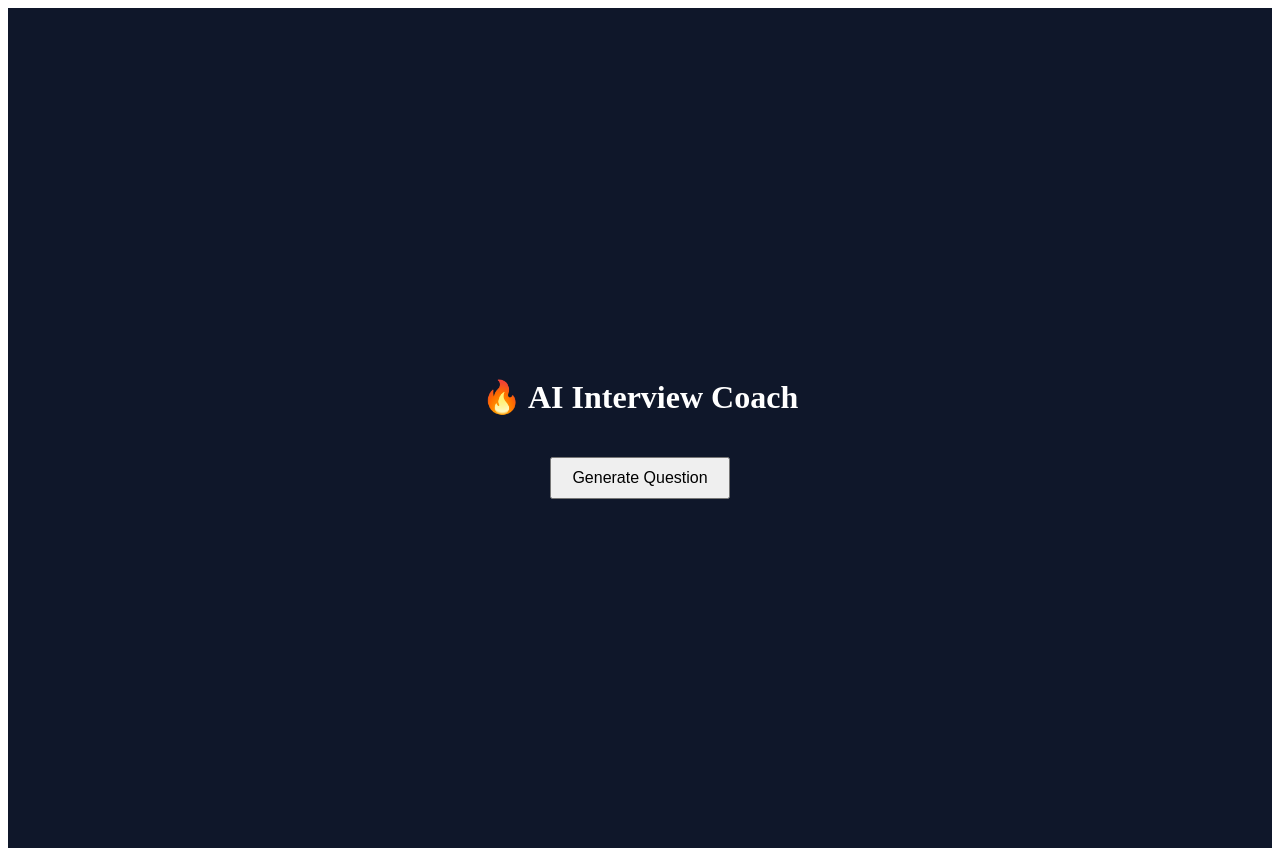
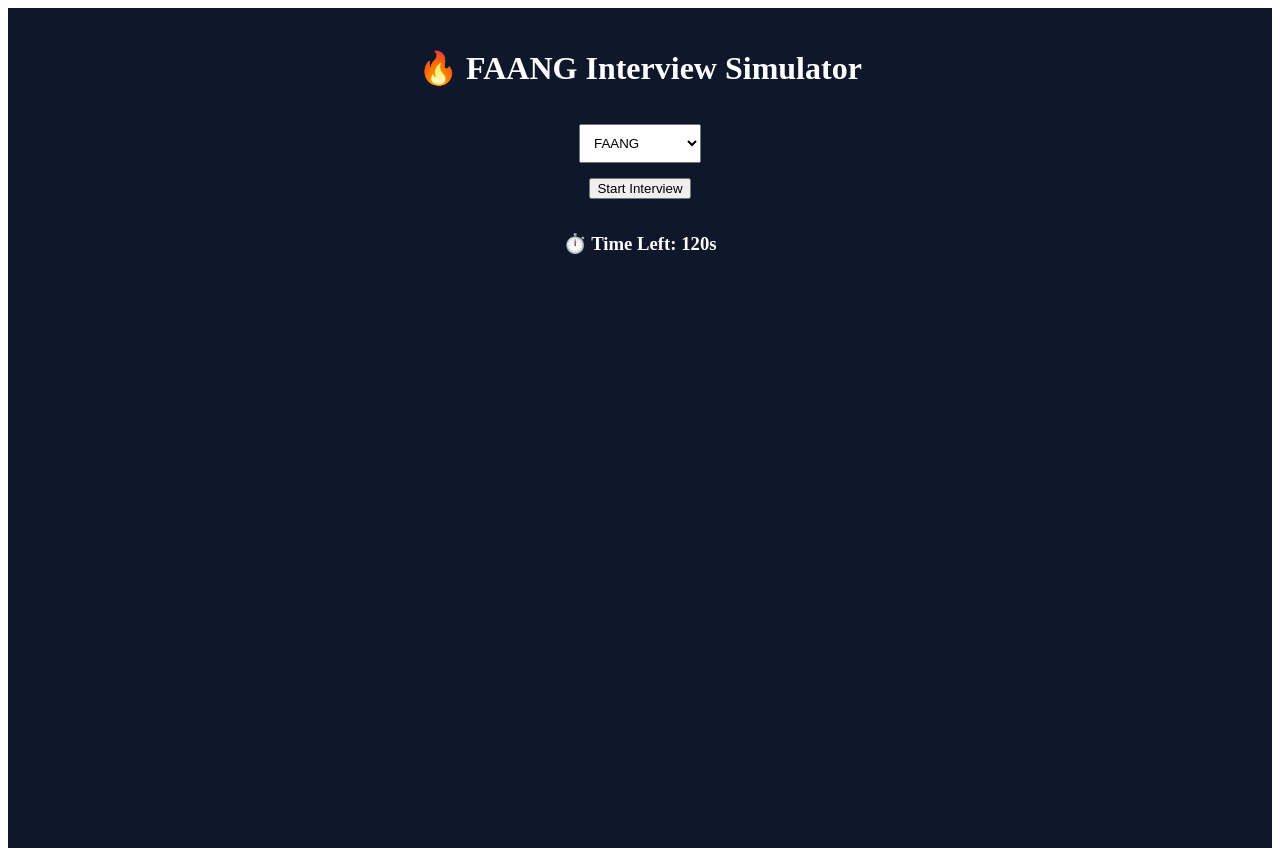
Before and after one commit to Rakesh051204/Kin-max-ai, a React (Vite) app: page / in a window 1280 px wide. Built offline with nearby package versions, Linux system fonts and the light colour scheme.

Commit message:
Update App.jsx

```diff
--- a/src/App.jsx
+++ b/src/App.jsx
@@ -4,120 +4,116 @@
   const [question, setQuestion] = useState("");
   const [answer, setAnswer] = useState("");
   const [feedback, setFeedback] = useState("");
-  const [loadingQ, setLoadingQ] = useState(false);
-  const [loadingF, setLoadingF] = useState(false);
+  const [loading, setLoading] = useState(false);
+  const [mode, setMode] = useState("FAANG");
+  const [timer, setTimer] = useState(120);
 
-  // ✅ AI Question
+  // ⏱️ Timer
+  const startTimer = () => {
+    let time = 120;
+    const interval = setInterval(() => {
+      time--;
+      setTimer(time);
+
+      if (time <= 0) {
+        clearInterval(interval);
+        getFeedback();
+      }
+    }, 1000);
+  };
+
+  // 🎯 Generate Question (FAANG LEVEL)
   const generateQuestion = async () => {
-    setLoadingQ(true);
+    setLoading(true);
     setFeedback("");
+    setAnswer("");
+    setTimer(120);
+    startTimer();
 
     try {
       const res = await fetch("/api/question", {
-        method: "POST"
+        method: "POST",
+        headers: { "Content-Type": "application/json" },
+        body: JSON.stringify({ mode }),
       });
 
       const data = await res.json();
       setQuestion(data.text);
-      setAnswer("");
     } catch (err) {
       setQuestion("Error generating question");
     }
 
-    setLoadingQ(false);
+    setLoading(false);
   };
 
-  // ✅ AI Feedback
+  // 🧠 Get AI Feedback
   const getFeedback = async () => {
     if (!answer) {
-      setFeedback("⚠️ Please write an answer first.");
+      setFeedback("Please write an answer first.");
       return;
     }
 
-    setLoadingF(true);
-
-    try {
     const res = await fetch("/api/feedback", {
       method: "POST",
-        headers: {
-          "Content-Type": "application/json"
-        },
-        body: JSON.stringify({
-          question,
-          answer
-        })
+      headers: { "Content-Type": "application/json" },
+      body: JSON.stringify({ question, answer }),
     });
 
     const data = await res.json();
     setFeedback(data.text);
-    } catch (err) {
-      setFeedback("Error getting AI feedback");
-    }
-
-    setLoadingF(false);
   };
 
   return (
-    <div
-      style={{
+    <div style={{
       minHeight: "100vh",
       background: "#0f172a",
       color: "white",
+      padding: "20px",
       display: "flex",
       flexDirection: "column",
       alignItems: "center",
-        justifyContent: "center",
-        gap: "20px",
-        padding: "20px"
-      }}
+      gap: "15px"
+    }}>
+
+      <h1>🔥 FAANG Interview Simulator</h1>
+
+      {/* MODE SELECTOR */}
+      <select
+        onChange={(e) => setMode(e.target.value)}
+        style={{ padding: "10px" }}
       >
-      <h1>🔥 AI Interview Coach</h1>
+        <option>FAANG</option>
+        <option>Google</option>
+        <option>Amazon</option>
+        <option>Microsoft</option>
+        <option>Data Science</option>
+      </select>
 
-      {/* Generate Question */}
-      <button
-        onClick={generateQuestion}
-        disabled={loadingQ}
-        style={{
-          padding: "10px 20px",
-          fontSize: "16px",
-          cursor: "pointer"
-        }}
-      >
-        {loadingQ ? "Generating..." : "Generate Question"}
+      <button onClick={generateQuestion} disabled={loading}>
+        {loading ? "Generating..." : "Start Interview"}
       </button>
 
-      {/* Question Box */}
+      {/* TIMER */}
+      <h3>⏱️ Time Left: {timer}s</h3>
+
+      {/* QUESTION */}
       {question && (
-        <div style={{ maxWidth: "600px", textAlign: "center" }}>
+        <div style={{ maxWidth: "600px" }}>
           <h2>Question:</h2>
           <p>{question}</p>
 
-          {/* Answer Box */}
           <textarea
-            placeholder="Write your answer..."
             value={answer}
             onChange={(e) => setAnswer(e.target.value)}
-            style={{
-              width: "100%",
-              height: "120px",
-              marginTop: "10px"
-            }}
+            placeholder="Type your answer..."
+            style={{ width: "100%", height: "120px" }}
           />
 
-          {/* Feedback Button */}
-          <button
-            onClick={getFeedback}
-            disabled={loadingF}
-            style={{
-              marginTop: "10px",
-              padding: "10px 20px",
-              cursor: "pointer"
-            }}
-          >
-            {loadingF ? "Analyzing..." : "Get Feedback"}
+          <button onClick={getFeedback}>
+            Submit Answer
           </button>
 
-          {/* Feedback Output */}
+          {/* FEEDBACK */}
           {feedback && (
             <div style={{ marginTop: "20px" }}>
               <h3>AI Feedback:</h3>
```
Lines whose indentation alone changed are shown as unchanged.
